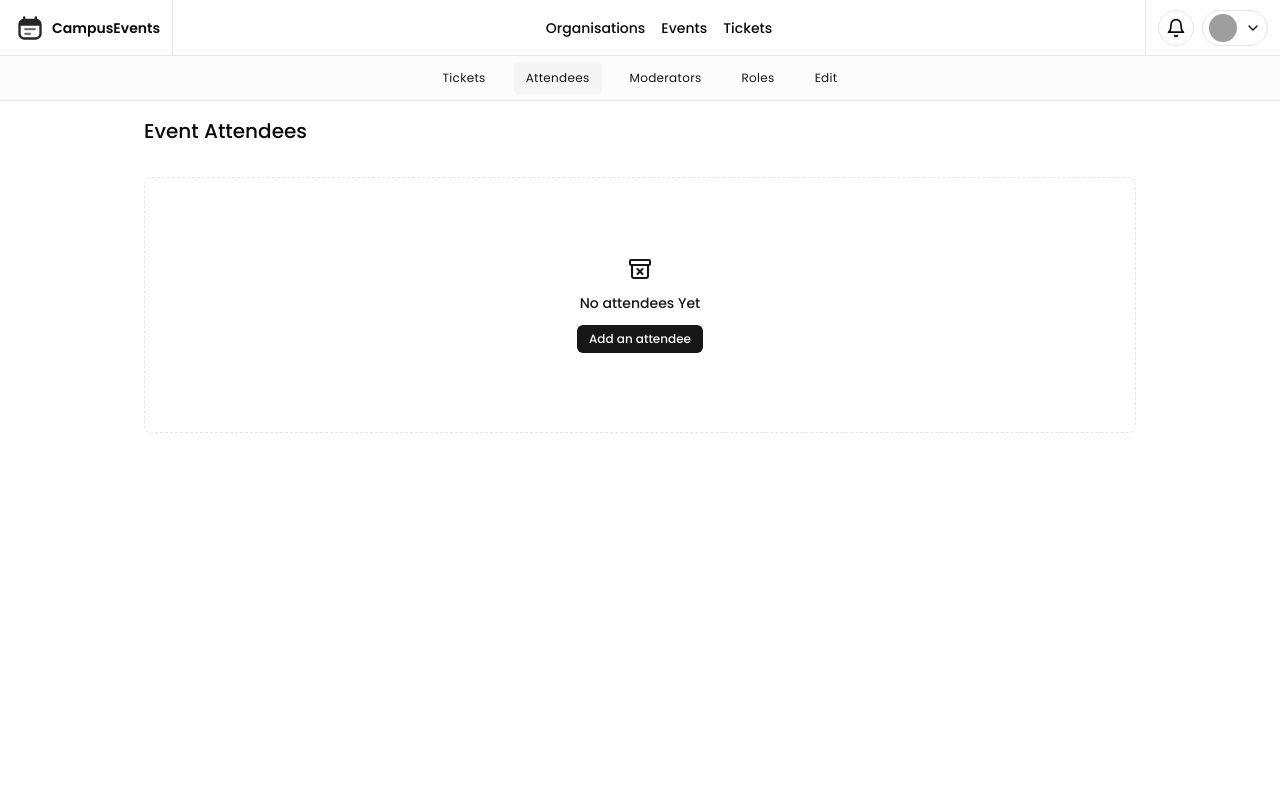
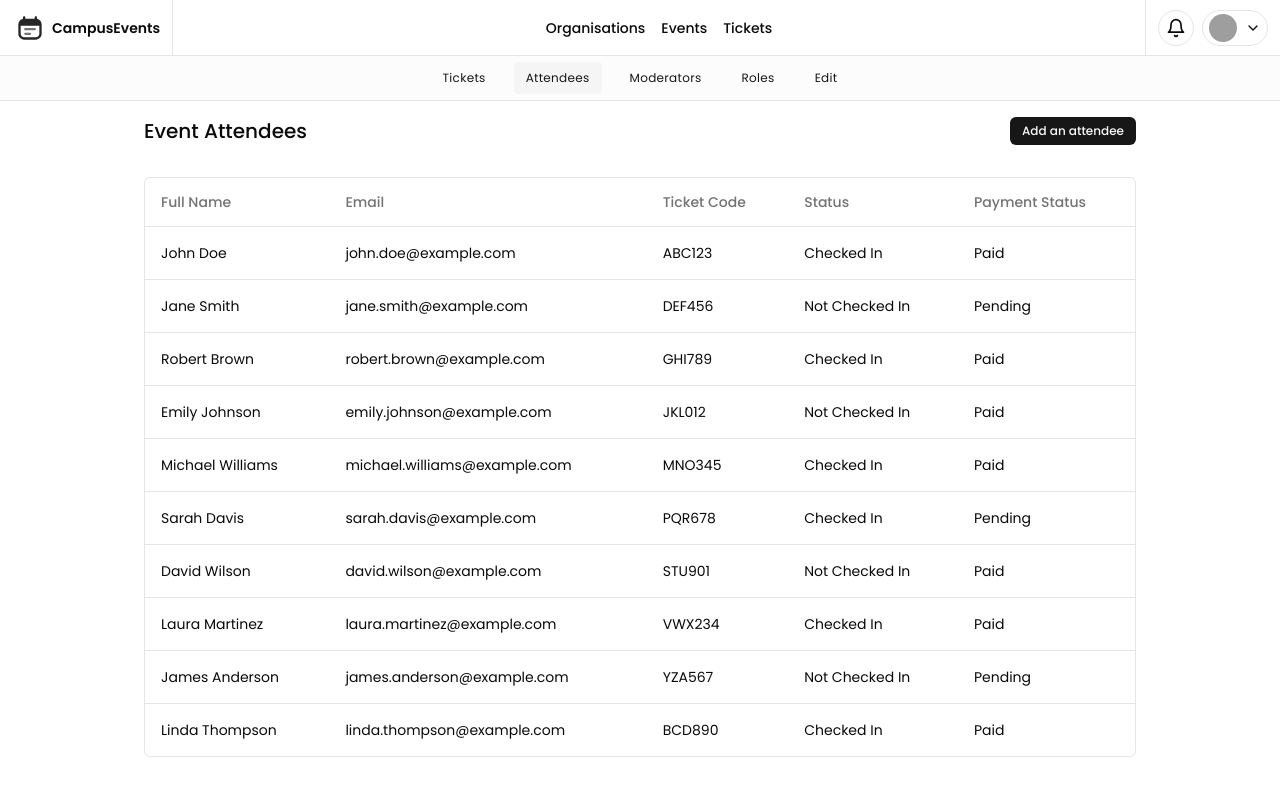
Before and after one commit to delmac-dev/event-management-app, a Next.js app: page /dashboard/events/1/attendees in a window 1280 px wide. Shown: the top 796 px of the page. Built offline with nearby package versions, Linux system fonts and the light colour scheme; grey boxes are pictures that could not be loaded.

Commit message:
added tables to dashboard events

```diff
--- a/app/dashboard/(components)/body-content.tsx
+++ b/app/dashboard/(components)/body-content.tsx
@@ -3,7 +3,7 @@ import React from 'react'
 
 const BodyContent = ({className, children}:{className?: string, children:React.ReactNode}) => {
   return (
-    <section className="main_container py-4">
+    <section className="main_container py-4 pb-10">
         <div className={cn("sub_container", className)}>
             {children}
         </div>
--- /dev/null
+++ b/app/dashboard/events/[event_id]/attendees/columns.tsx
@@ -0,0 +1,34 @@
+"use client"
+
+import { ColumnDef } from "@tanstack/react-table"
+
+export type Attendee = {
+  full_name: string,
+  email: string,
+  ticket_code: string,
+  status: string,
+  payment_status: string
+}
+
+export const columns: ColumnDef<Attendee>[] = [
+  {
+    accessorKey: "full_name",
+    header: "Full Name",
+  },
+  {
+    accessorKey: "email",
+    header: "Email",
+  },
+  {
+    accessorKey: "ticket_code",
+    header: "Ticket Code",
+  },
+  {
+    accessorKey: "status",
+    header: "Status",
+  },
+  {
+    accessorKey: "payment_status",
+    header: "Payment Status",
+  },
+]
--- a/app/dashboard/events/[event_id]/attendees/page.tsx
+++ b/app/dashboard/events/[event_id]/attendees/page.tsx
@@ -2,7 +2,81 @@ import BodyContent from "@/app/dashboard/(components)/body-content";
 import BodyHeader from "@/app/dashboard/(components)/body-header";
 import { Button } from "@/components/ui/button";
 import { QueryProps } from "@/lib/types";
-import { ArchiveX } from "lucide-react";
+import { Attendee, columns } from "./columns";
+import { DataTable } from "@/components/common/data-table";
+
+const attendees: Attendee[] = [
+  {
+    full_name: "John Doe",
+    email: "john.doe@example.com",
+    ticket_code: "ABC123",
+    status: "Checked In",
+    payment_status: "Paid"
+  },
+  {
+    full_name: "Jane Smith",
+    email: "jane.smith@example.com",
+    ticket_code: "DEF456",
+    status: "Not Checked In",
+    payment_status: "Pending"
+  },
+  {
+    full_name: "Robert Brown",
+    email: "robert.brown@example.com",
+    ticket_code: "GHI789",
+    status: "Checked In",
+    payment_status: "Paid"
+  },
+  {
+    full_name: "Emily Johnson",
+    email: "emily.johnson@example.com",
+    ticket_code: "JKL012",
+    status: "Not Checked In",
+    payment_status: "Paid"
+  },
+  {
+    full_name: "Michael Williams",
+    email: "michael.williams@example.com",
+    ticket_code: "MNO345",
+    status: "Checked In",
+    payment_status: "Paid"
+  },
+  {
+    full_name: "Sarah Davis",
+    email: "sarah.davis@example.com",
+    ticket_code: "PQR678",
+    status: "Checked In",
+    payment_status: "Pending"
+  },
+  {
+    full_name: "David Wilson",
+    email: "david.wilson@example.com",
+    ticket_code: "STU901",
+    status: "Not Checked In",
+    payment_status: "Paid"
+  },
+  {
+    full_name: "Laura Martinez",
+    email: "laura.martinez@example.com",
+    ticket_code: "VWX234",
+    status: "Checked In",
+    payment_status: "Paid"
+  },
+  {
+    full_name: "James Anderson",
+    email: "james.anderson@example.com",
+    ticket_code: "YZA567",
+    status: "Not Checked In",
+    payment_status: "Pending"
+  },
+  {
+    full_name: "Linda Thompson",
+    email: "linda.thompson@example.com",
+    ticket_code: "BCD890",
+    status: "Checked In",
+    payment_status: "Paid"
+  }
+];
 
 export default async function EventAttendees({ params }: QueryProps) {
   const eventID = params.event_id;
@@ -11,13 +85,10 @@ export default async function EventAttendees({ params }: QueryProps) {
     <>
       <BodyHeader>
         <h2 className="text-xl font-medium">Event Attendees</h2>
+        <Button size='xs'>Add an attendee</Button>
       </BodyHeader>
       <BodyContent>
-        <div className="w-full h-64 rounded-lg border border-dashed border-spacing-4 flex_center flex-col gap-3 text-sm font-medium text-secondary-foreground">
-          <ArchiveX />
-          No attendees Yet
-          <Button size='xs'>Add an attendee</Button>
-        </div>
+        <DataTable columns={columns} data={attendees} />
       </BodyContent>
     </>
   );
--- /dev/null
+++ b/app/dashboard/events/[event_id]/moderators/columns.tsx
@@ -0,0 +1,29 @@
+"use client"
+
+import { ColumnDef } from "@tanstack/react-table"
+
+export type Moderator = {
+  full_name: string,
+  email: string,
+  is_active: string,
+  role: string
+}
+
+export const columns: ColumnDef<Moderator>[] = [
+  {
+    accessorKey: "full_name",
+    header: "Full Name",
+  },
+  {
+    accessorKey: "email",
+    header: "Email",
+  },
+  {
+    accessorKey: "is_active",
+    header: "Status",
+  },
+  {
+    accessorKey: "role",
+    header: "Payment Status",
+  },
+]
--- a/app/dashboard/events/[event_id]/moderators/page.tsx
+++ b/app/dashboard/events/[event_id]/moderators/page.tsx
@@ -1,8 +1,42 @@
 import BodyContent from "@/app/dashboard/(components)/body-content";
 import BodyHeader from "@/app/dashboard/(components)/body-header";
+import { DataTable } from "@/components/common/data-table";
 import { Button } from "@/components/ui/button";
 import { QueryProps } from "@/lib/types";
-import { ArchiveX } from "lucide-react";
+import { columns, Moderator } from "./columns";
+
+const moderators: Moderator[] = [
+  {
+    full_name: "Alice Johnson",
+    email: "alice.johnson@example.com",
+    is_active: "Yes",
+    role: "Lead Moderator"
+  },
+  {
+    full_name: "Brian Lee",
+    email: "brian.lee@example.com",
+    is_active: "No",
+    role: "Assistant Moderator"
+  },
+  {
+    full_name: "Catherine Miller",
+    email: "catherine.miller@example.com",
+    is_active: "Yes",
+    role: "Community Manager"
+  },
+  {
+    full_name: "Daniel Wilson",
+    email: "daniel.wilson@example.com",
+    is_active: "Yes",
+    role: "Event Coordinator"
+  },
+  {
+    full_name: "Eva Martinez",
+    email: "eva.martinez@example.com",
+    is_active: "No",
+    role: "Technical Support"
+  }
+];
 
 export default async function EventModerators({ params }: QueryProps) {
   const eventID = params.event_id;
@@ -11,13 +45,10 @@ export default async function EventModerators({ params }: QueryProps) {
     <>
       <BodyHeader>
         <h2 className="text-xl font-medium">Event Moderators</h2>
+        <Button size='xs'>Add a moderator</Button>
       </BodyHeader>
       <BodyContent>
-        <div className="w-full h-64 rounded-lg border border-dashed border-spacing-4 flex_center flex-col gap-3 text-sm font-medium text-secondary-foreground">
-          <ArchiveX />
-          No Moderators Yet
-          <Button size='xs'>Add a moderator</Button>
-        </div>
+        <DataTable columns={columns} data={moderators} />
       </BodyContent>
     </>
   );
--- /dev/null
+++ b/app/dashboard/events/[event_id]/roles/columns.tsx
@@ -0,0 +1,29 @@
+"use client"
+
+import { ColumnDef } from "@tanstack/react-table"
+
+export type Role = {
+  name: string,
+  email: string,
+  is_active: string,
+  role: string
+}
+
+export const columns: ColumnDef<Role>[] = [
+  {
+    accessorKey: "full_name",
+    header: "Full Name",
+  },
+  {
+    accessorKey: "email",
+    header: "Email",
+  },
+  {
+    accessorKey: "is_active",
+    header: "Status",
+  },
+  {
+    accessorKey: "role",
+    header: "Payment Status",
+  },
+]
--- /dev/null
+++ b/app/dashboard/events/[event_id]/tickets/columns.tsx
@@ -0,0 +1,34 @@
+"use client"
+
+import { ColumnDef } from "@tanstack/react-table"
+
+export type Ticket = {
+    name: string,
+    availability: string,
+    total_tickets: string,
+    ticket_type: string,
+    price: string
+}
+
+export const columns: ColumnDef<Ticket>[] = [
+  {
+    accessorKey: "name",
+    header: "Name",
+  },
+  {
+    accessorKey: "availability",
+    header: "Availability",
+  },
+  {
+    accessorKey: "total_tickets",
+    header: "Total Tickets",
+  },
+  {
+    accessorKey: "ticket_type",
+    header: "Ticket Type",
+  },
+  {
+    accessorKey: "price",
+    header: "Price",
+  },
+]
--- /dev/null
+++ b/components/common/data-table.tsx
@@ -0,0 +1,66 @@
+"use client"
+
+import { ColumnDef, flexRender, getCoreRowModel, useReactTable } from "@tanstack/react-table"
+import { Table, TableBody, TableCell, TableHead, TableHeader, TableRow } from "@/components/ui/table"
+
+interface DataTableProps<TData, TValue> {
+  columns: ColumnDef<TData, TValue>[]
+  data: TData[]
+}
+
+export function DataTable<TData, TValue>({ columns, data }: DataTableProps<TData, TValue>) {
+  const table = useReactTable({
+    data,
+    columns,
+    getCoreRowModel: getCoreRowModel(),
+  });
+
+  const hasRows = table.getRowModel().rows?.length;
+
+  return (
+    <div className="rounded-md border">
+      <Table>
+        <TableHeader>
+          {table.getHeaderGroups().map((headerGroup) => (
+            <TableRow key={headerGroup.id}>
+              {headerGroup.headers.map((header) => {
+                return (
+                  <TableHead key={header.id}>
+                    {header.isPlaceholder
+                      ? null
+                      : flexRender(
+                          header.column.columnDef.header,
+                          header.getContext()
+                        )}
+                  </TableHead>
+                )
+              })}
+            </TableRow>
+          ))}
+        </TableHeader>
+        <TableBody>
+          {hasRows ? (
+            table.getRowModel().rows.map((row) => (
+              <TableRow
+                key={row.id}
+                data-state={row.getIsSelected() && "selected"}
+              >
+                {row.getVisibleCells().map((cell) => (
+                  <TableCell key={cell.id}>
+                    {flexRender(cell.column.columnDef.cell, cell.getContext())}
+                  </TableCell>
+                ))}
+              </TableRow>
+            ))
+          ) : (
+            <TableRow>
+              <TableCell colSpan={columns.length} className="h-24 text-center">
+                No results.
+              </TableCell>
+            </TableRow>
+          )}
+        </TableBody>
+      </Table>
+    </div>
+  )
+}
--- a/package.json
+++ b/package.json
@@ -25,6 +25,7 @@
     "@radix-ui/react-tooltip": "^1.0.7",
     "@supabase/ssr": "latest",
     "@supabase/supabase-js": "latest",
+    "@tanstack/react-table": "^8.19.3",
     "autoprefixer": "10.4.17",
     "class-variance-authority": "^0.7.0",
     "clsx": "^2.1.1",
```
Also changed, not shown: app/dashboard/events/[event_id]/tickets/page.tsx (+77 -6 lines), 1 other file (tests, documents, lock files or other folders).
